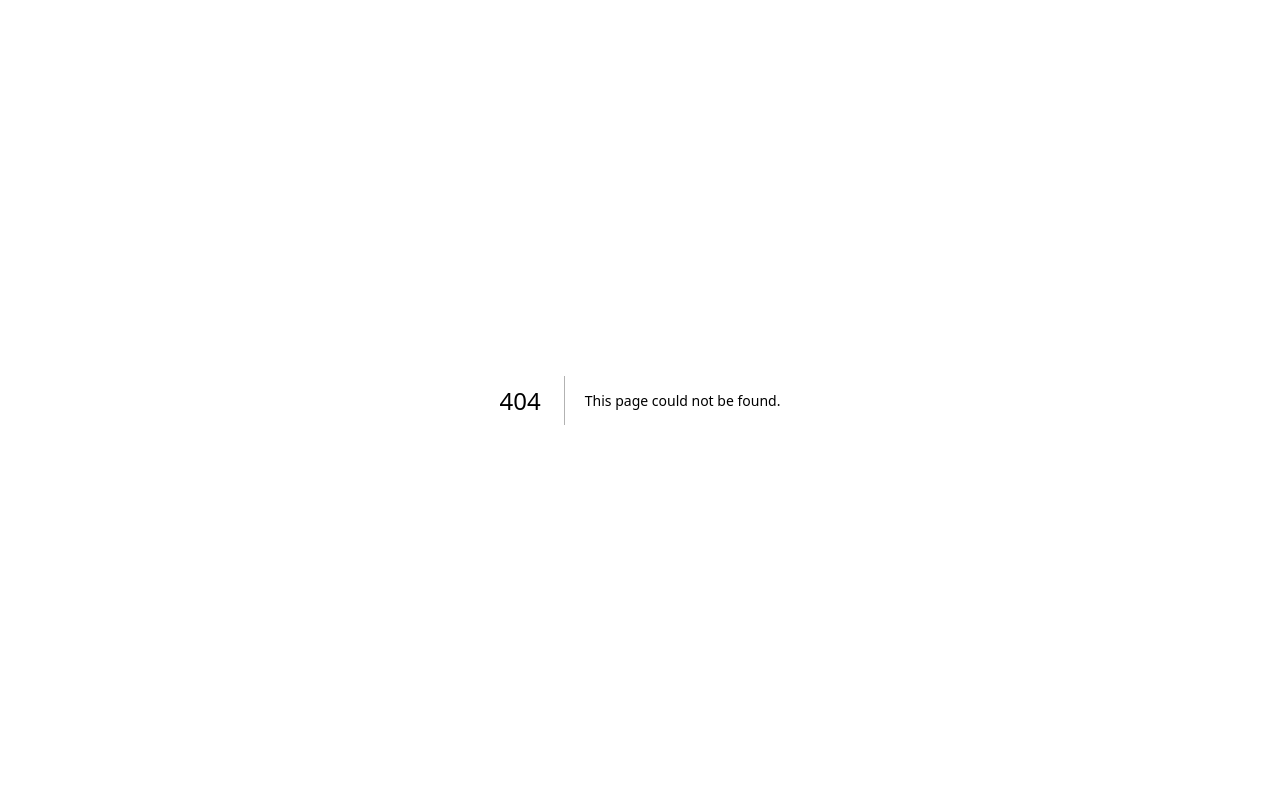
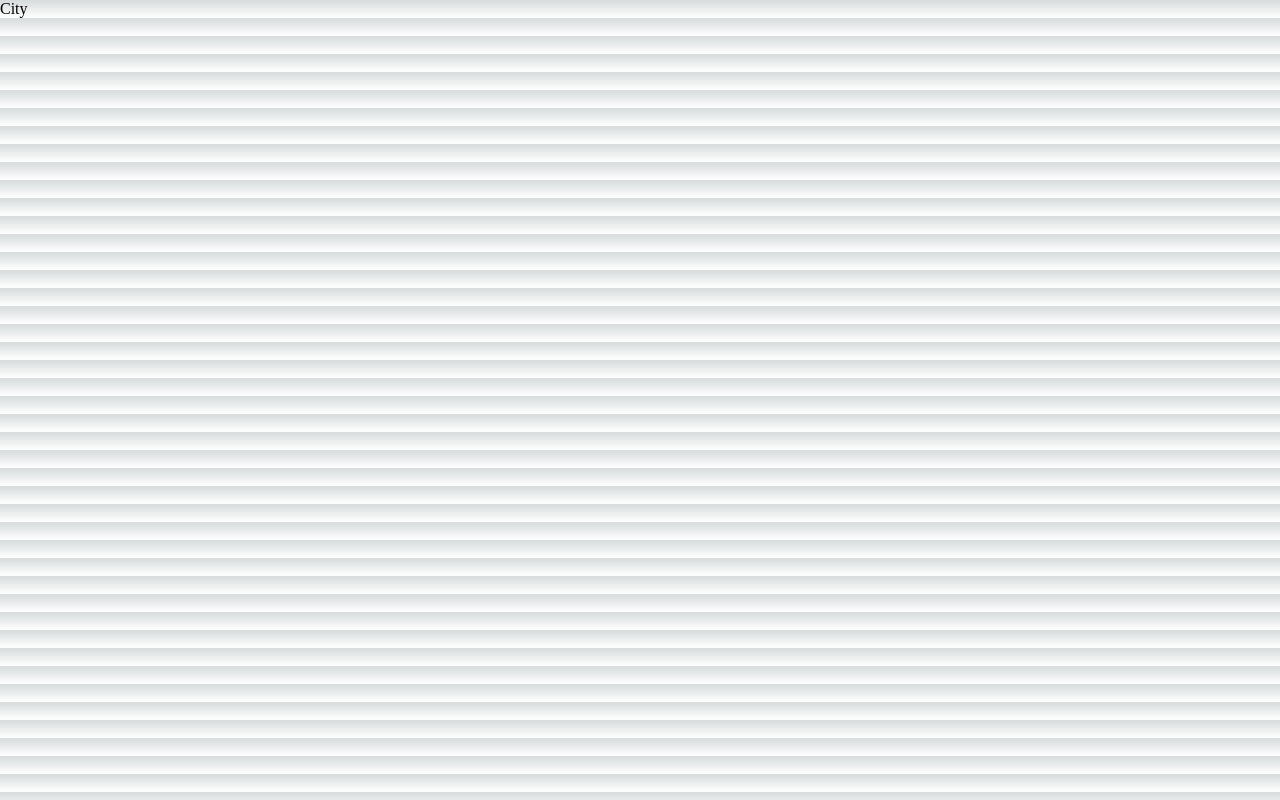
Before and after one commit to m-fadi/events_app, a Next.js app: page /events/1 in a window 1280 px wide. Before the commit this address had no page. Built offline with nearby package versions, Linux system fonts and the light colour scheme.

Commit message:
add dynamic event per city Folder

```diff
--- /dev/null
+++ b/pages/events/[cat]/index.js
@@ -0,0 +1,9 @@
+import React from 'react'
+
+const City = () => {
+  return (
+    <div>City</div>
+  )
+}
+
+export default City
```
